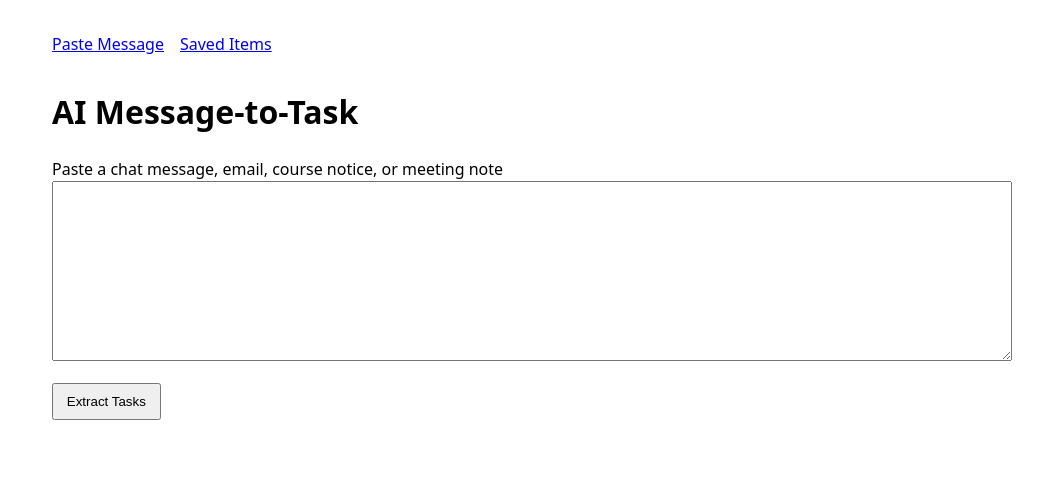
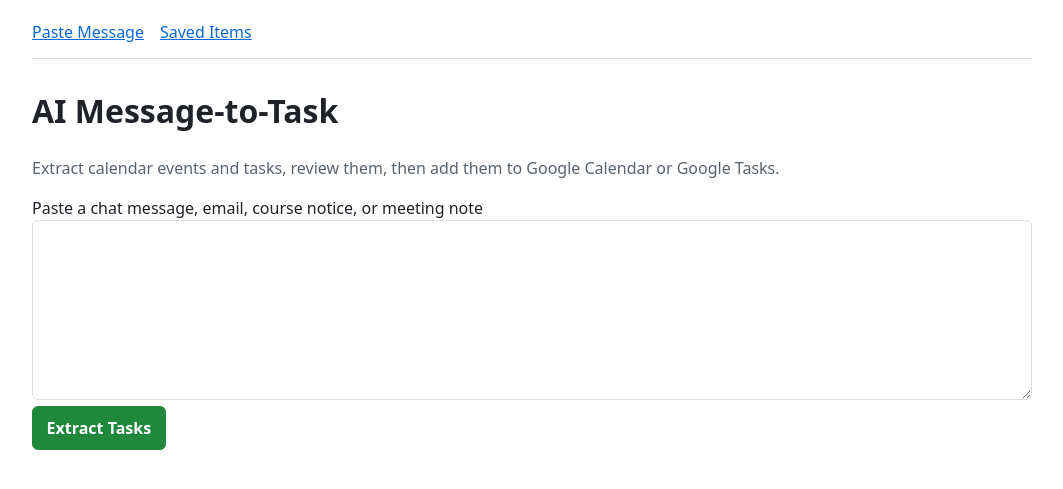
Before and after one commit to bijdolphin/vocation-project, a Flask app: page / in a window 1280 px wide. Shown: the top 489 px of the page, without its empty margins (108-1171 px from the left). Run offline with Flask 3, Linux system fonts and the light colour scheme.

Commit message:
Improve saved items UX and deletion

```diff
--- a/app.py
+++ b/app.py
@@ -114,6 +114,8 @@ def init_db() -> None:
             status TEXT NOT NULL,
             source_text TEXT NOT NULL,
             confidence REAL NOT NULL,
+            google_event_id TEXT,
+            imported_at TEXT,
             created_at TEXT NOT NULL DEFAULT CURRENT_TIMESTAMP
         );
 
@@ -125,10 +127,20 @@ def init_db() -> None:
             due TEXT,
             source_text TEXT NOT NULL,
             confidence REAL NOT NULL,
+            google_task_id TEXT,
+            imported_at TEXT,
             created_at TEXT NOT NULL DEFAULT CURRENT_TIMESTAMP
         );
         """
     )
+    for table_name, column_name, column_type in (
+        ("calendar_events", "google_event_id", "TEXT"),
+        ("calendar_events", "imported_at", "TEXT"),
+        ("google_tasks", "google_task_id", "TEXT"),
+        ("google_tasks", "imported_at", "TEXT"),
+    ):
+        if column_name not in {row["name"] for row in db.execute(f"PRAGMA table_info({table_name})").fetchall()}:
+            db.execute(f"ALTER TABLE {table_name} ADD COLUMN {column_name} {column_type}")
     db.commit()
 
 
@@ -424,20 +436,34 @@ def get_default_tasklist_id(tasks_service: Any) -> str:
 
 def import_saved_items_to_google(calendar_service: Any, tasks_service: Any) -> dict[str, int]:
     db = get_db()
-    events = db.execute("SELECT * FROM calendar_events ORDER BY start_datetime ASC, id ASC").fetchall()
-    tasks = db.execute("SELECT * FROM google_tasks ORDER BY created_at ASC, id ASC").fetchall()
+    events = db.execute(
+        "SELECT * FROM calendar_events WHERE google_event_id IS NULL ORDER BY start_datetime ASC, id ASC"
+    ).fetchall()
+    tasks = db.execute(
+        "SELECT * FROM google_tasks WHERE google_task_id IS NULL ORDER BY created_at ASC, id ASC"
+    ).fetchall()
+    imported_at = datetime.now(timezone.utc).isoformat(timespec="seconds")
 
     imported_events = 0
     for event in events:
-        calendar_service.events().insert(calendarId="primary", body=google_event_body(event)).execute()
+        created = calendar_service.events().insert(calendarId="primary", body=google_event_body(event)).execute()
+        db.execute(
+            "UPDATE calendar_events SET google_event_id = ?, imported_at = ? WHERE id = ?",
+            (created.get("id", ""), imported_at, event["id"]),
+        )
         imported_events += 1
 
     tasklist_id = get_default_tasklist_id(tasks_service) if tasks else ""
     imported_tasks = 0
     for task in tasks:
-        tasks_service.tasks().insert(tasklist=tasklist_id, body=google_task_body(task)).execute()
+        created = tasks_service.tasks().insert(tasklist=tasklist_id, body=google_task_body(task)).execute()
+        db.execute(
+            "UPDATE google_tasks SET google_task_id = ?, imported_at = ? WHERE id = ?",
+            (created.get("id", ""), imported_at, task["id"]),
+        )
         imported_tasks += 1
 
+    db.commit()
     return {"calendar_events": imported_events, "google_tasks": imported_tasks}
 
 
@@ -567,6 +593,31 @@ def confirm():
     return redirect(url_for("items"))
 
 
+@app.post("/items/calendar/<int:event_id>/delete")
+def delete_calendar_event(event_id: int):
+    db = get_db()
+    db.execute("DELETE FROM calendar_events WHERE id = ?", (event_id,))
+    db.commit()
+    return redirect(url_for("items", google_message="Deleted saved calendar event."))
+
+
+@app.post("/items/tasks/<int:task_id>/delete")
+def delete_google_task(task_id: int):
+    db = get_db()
+    db.execute("DELETE FROM google_tasks WHERE id = ?", (task_id,))
+    db.commit()
+    return redirect(url_for("items", google_message="Deleted saved task."))
+
+
+@app.post("/items/clear")
+def clear_saved_items():
+    db = get_db()
+    db.execute("DELETE FROM calendar_events")
+    db.execute("DELETE FROM google_tasks")
+    db.commit()
+    return redirect(url_for("items", google_message="Cleared saved items."))
+
+
 @app.get("/items")
 def items():
     db = get_db()
--- a/templates/base.html
+++ b/templates/base.html
@@ -5,39 +5,107 @@
     <meta name="viewport" content="width=device-width, initial-scale=1">
     <title>AI Message-to-Task</title>
     <style>
+      :root {
+        color-scheme: light;
+        --border: #d8dee4;
+        --danger: #b42318;
+        --muted: #59636e;
+        --panel: #f6f8fa;
+        --text: #1f2328;
+      }
+      * {
+        box-sizing: border-box;
+      }
       body {
+        color: var(--text);
         font-family: system-ui, -apple-system, BlinkMacSystemFont, "Segoe UI", sans-serif;
         line-height: 1.5;
-        margin: 2rem auto;
-        max-width: 960px;
-        padding: 0 1rem;
+        margin: 0 auto;
+        max-width: 1040px;
+        padding: 1.25rem;
       }
       nav {
+        align-items: center;
+        border-bottom: 1px solid var(--border);
         display: flex;
         gap: 1rem;
-        margin-bottom: 2rem;
+        margin-bottom: 1.75rem;
+        padding-bottom: 0.85rem;
+      }
+      a {
+        color: #0969da;
+      }
+      h1, h2, h3, p {
+        margin-top: 0;
       }
       textarea {
+        border: 1px solid var(--border);
+        border-radius: 6px;
         box-sizing: border-box;
+        font: inherit;
         min-height: 180px;
+        padding: 0.75rem;
         width: 100%;
       }
       button, .button {
+        background: #1f883d;
+        border: 1px solid #1f883d;
+        border-radius: 6px;
+        color: #fff;
         cursor: pointer;
         display: inline-block;
-        padding: 0.55rem 0.8rem;
+        font: inherit;
+        font-weight: 650;
+        padding: 0.55rem 0.85rem;
+        text-decoration: none;
       }
-      .section-heading {
+      button:disabled {
+        cursor: wait;
+        opacity: 0.7;
+      }
+      .secondary {
+        background: #fff;
+        border-color: var(--border);
+        color: var(--text);
+      }
+      .danger {
+        color: var(--danger);
+      }
+      .page-header, .section-heading, .item-header, .panel {
         align-items: center;
         display: flex;
         gap: 1rem;
         justify-content: space-between;
       }
+      .panel {
+        background: var(--panel);
+        border: 1px solid var(--border);
+        border-radius: 6px;
+        margin-bottom: 1.5rem;
+        padding: 1rem;
+      }
+      .item-list {
+        display: grid;
+        gap: 1rem;
+      }
       .item {
-        border: 1px solid #d0d7de;
+        border: 1px solid var(--border);
         border-radius: 6px;
-        margin: 1rem 0;
         padding: 1rem;
+      }
+      .badge {
+        background: #f6f8fa;
+        border: 1px solid var(--border);
+        border-radius: 999px;
+        color: var(--muted);
+        font-size: 0.85rem;
+        padding: 0.15rem 0.5rem;
+        white-space: nowrap;
+      }
+      .success-badge {
+        background: #dafbe1;
+        border-color: #aceebb;
+        color: #116329;
       }
       .error {
         background: #fff1f0;
@@ -53,16 +121,41 @@
         color: #237804;
         padding: 0.75rem 1rem;
       }
+      .muted, .empty-state {
+        color: var(--muted);
+      }
       pre {
-        background: #f6f8fa;
+        background: var(--panel);
+        border: 1px solid var(--border);
+        border-radius: 6px;
         overflow-x: auto;
         padding: 1rem;
       }
+      dl {
+        display: grid;
+        gap: 0.35rem 1rem;
+        grid-template-columns: minmax(90px, max-content) 1fr;
+      }
       dt {
+        color: var(--muted);
         font-weight: 700;
       }
       dd {
-        margin: 0 0 0.75rem;
+        margin: 0;
+        min-width: 0;
+        overflow-wrap: anywhere;
+      }
+      @media (max-width: 680px) {
+        body {
+          padding: 1rem;
+        }
+        .page-header, .section-heading, .item-header, .panel {
+          align-items: flex-start;
+          flex-direction: column;
+        }
+        dl {
+          grid-template-columns: 1fr;
+        }
       }
     </style>
   </head>
@@ -74,7 +167,12 @@
     {% block content %}{% endblock %}
     <script>
       document.querySelectorAll("form").forEach((form) => {
-        form.addEventListener("submit", () => {
+        form.addEventListener("submit", (event) => {
+          const message = form.dataset.confirm;
+          if (message && !window.confirm(message)) {
+            event.preventDefault();
+            return;
+          }
           const button = form.querySelector("button[type='submit']");
           if (!button) {
             return;
--- a/templates/paste.html
+++ b/templates/paste.html
@@ -1,7 +1,12 @@
 {% extends "base.html" %}
 
 {% block content %}
-  <h1>AI Message-to-Task</h1>
+  <div class="page-header">
+    <div>
+      <h1>AI Message-to-Task</h1>
+      <p class="muted">Extract calendar events and tasks, review them, then add them to Google Calendar or Google Tasks.</p>
+    </div>
+  </div>
   <form method="post" action="{{ url_for('extract') }}">
     <label for="message">Paste a chat message, email, course notice, or meeting note</label>
     <textarea id="message" name="message" required></textarea>
```
Also changed, not shown: templates/items.html (+71 -18 lines), templates/review.html (+6 -3 lines), tests/test_google_import.py (+29 -2 lines).
